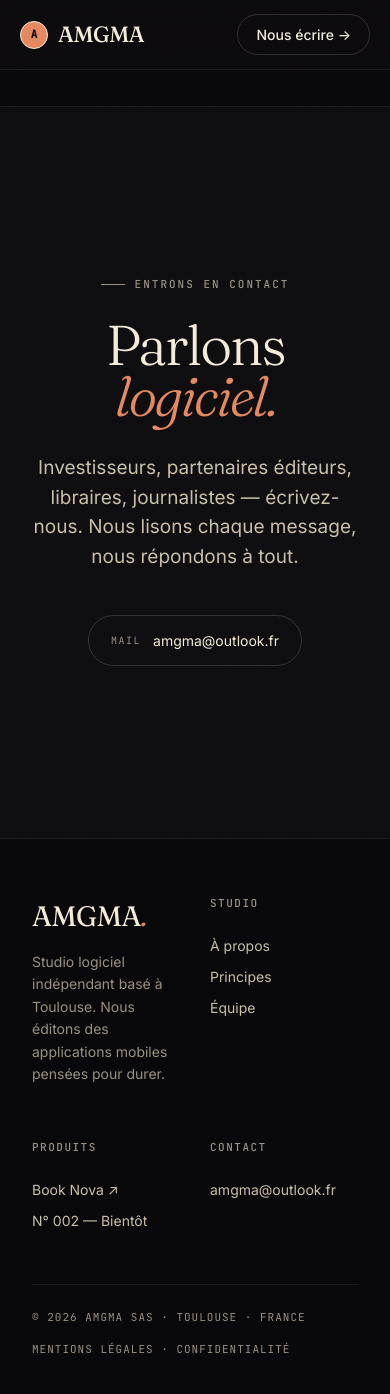
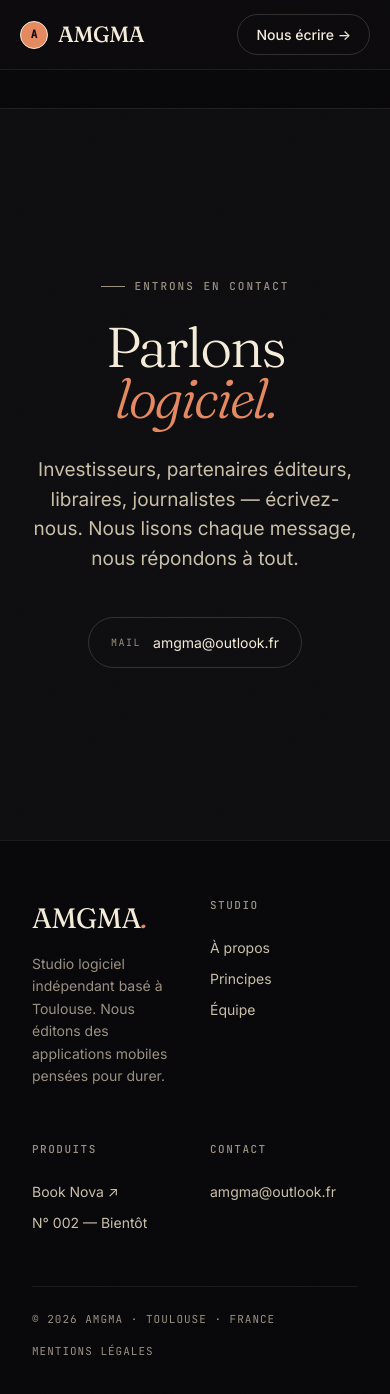
Before and after one commit to Anarres4/amgma-landing, a Jekyll site: the page built from index.html, in a window 390 px wide and 1400 px high, scrolled down 7942 px. Shown: the top 1394 px of the window. Built offline with Jekyll 4.4.1, drawn with Linux system fonts in a browser that asks for light colours; some of the changed text lies outside the part shown.

Commit message:
💄 add mentions légales page and link app store badges

```diff
--- a/_data/footer.yml
+++ b/_data/footer.yml
@@ -25,5 +25,7 @@ columns:
         href: "mailto:amgma@outlook.fr"
 
 bottom:
-  left: "© 2026 AMGMA SAS · Toulouse · France"
-  right: "Mentions légales · Confidentialité"
+  left: "© 2026 AMGMA · Toulouse · France"
+  legal_link:
+    label: "Mentions légales"
+    href: "/mentions-legales/"
--- a/_includes/footer.html
+++ b/_includes/footer.html
@@ -16,6 +16,10 @@
   </div>
   <div class="footer-bottom">
     <span>{{ footer.bottom.left }}</span>
-    <span>{{ footer.bottom.right }}</span>
+    {% if footer.bottom.legal_link %}
+      <span><a href="{{ footer.bottom.legal_link.href | relative_url }}">{{ footer.bottom.legal_link.label }}</a></span>
+    {% elsif footer.bottom.right %}
+      <span>{{ footer.bottom.right }}</span>
+    {% endif %}
   </div>
 </footer>
--- a/_includes/product.html
+++ b/_includes/product.html
@@ -4,7 +4,9 @@
   <div class="wrap">
     <div class="product-head">
       <span>{{ product.head.number }}</span>
-      <span class="tag-live">{{ product.head.tag }}</span>
+      {% for badge in product.head.badges %}
+        <a href="{{ badge.href }}" class="tag-live" target="_blank" rel="noopener">{{ badge.label }}</a>
+      {% endfor %}
     </div>
     <h2 class="product-title" id="product-title">{{ product.title_html }}</h2>
     <div class="product-grid">
--- a/assets/css/main.css
+++ b/assets/css/main.css
@@ -415,13 +415,16 @@ h1, h2, h3 { margin: 0; font-weight: 400; }
   color: var(--ink-faint);
 }
 .product-head .tag-live {
-  padding: 3px 10px;
+  padding: 4px 12px;
   border-radius: 999px;
   background: var(--sage);
   color: var(--bg);
   font-weight: 600;
   letter-spacing: 0.5px;
+  transition: transform 0.2s, filter 0.2s;
 }
+.product-head .tag-live + .tag-live { background: var(--gold); }
+.product-head a.tag-live:hover { transform: translateY(-1px); filter: brightness(1.08); }
 .product-title {
   font-family: var(--f-display);
   font-size: clamp(60px, 9vw, 128px);
--- a/llms.txt
+++ b/llms.txt
@@ -19,7 +19,11 @@ Trois principes guident AMGMA :
 
 ## Produit N° 001 — Book Nova
 
-Book Nova est la première œuvre d'AMGMA, disponible sur l'App Store iOS et Google Play Android. L'application transforme votre façon de lire : scans de livres illimités, recommandations éditoriales humaines (non algorithmiques), statistiques de lecture personnelles, bibliothèque enrichie. Site officiel : https://book-nova.com/
+Book Nova est la première œuvre d'AMGMA, disponible gratuitement sur iOS et Android. L'application transforme votre façon de lire : scans de livres illimités, recommandations éditoriales humaines (non algorithmiques), statistiques de lecture personnelles, bibliothèque enrichie.
+
+- Site officiel : https://book-nova.com/
+- App Store iOS : https://apps.apple.com/fr/app/book-nova/id6752571289
+- Google Play Android : https://play.google.com/store/apps/details?id=com.quantumash.bigbangbook.app
 
 ## Fondateurs
 
```
Also changed, not shown: _data/product.yml (+7 -1 lines), _layouts/default.html (+12 -2 lines), mentions-legales.html (added, +52 -0 lines).
